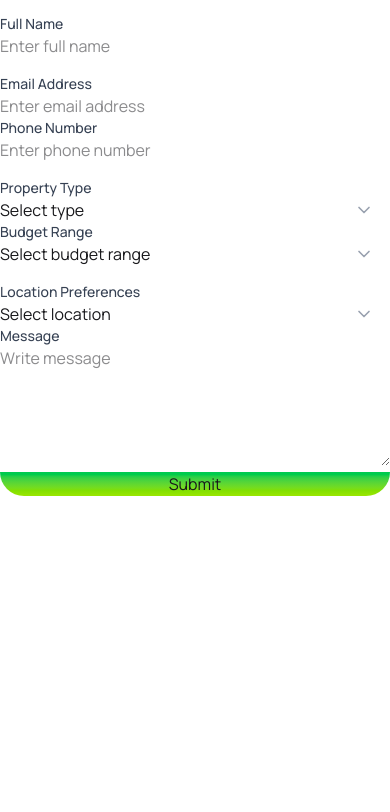
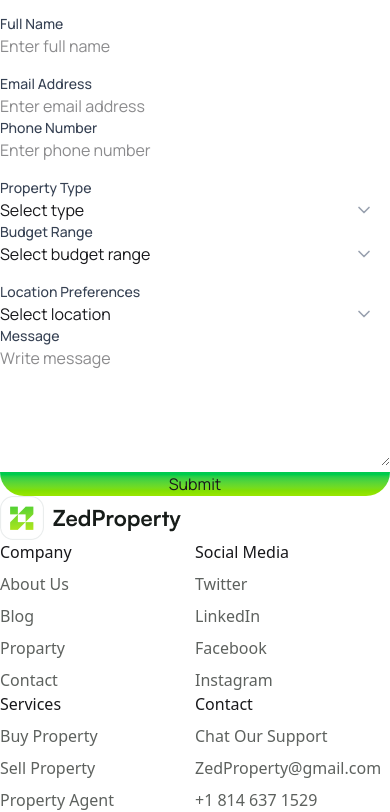
Before and after one commit to Jubayerhusain/zed-property, a React (Vite) app: page / in a window 390 px wide. Shown: the part 7256-8068 px from the top of the page. Before the commit the page ends 7752 px from the top, so only its background shows below. Built offline with nearby package versions, Linux system fonts and the light colour scheme; a web font is replaced by a local one.

Commit message:
footer section added done with hero section responsive done for both device

```diff
--- /dev/null
+++ b/src/components/Footer.jsx
@@ -0,0 +1,50 @@
+import React from "react";
+import logo from "../assets/logo.png";
+
+const Footer = () => {
+  return (
+    <div className="p-10 w-full grid sm:grid-cols-2 " >
+      <div className="" >
+        <div>
+            <img src={logo} alt="" />
+        </div>
+
+      </div>
+      <div className=" grid grid-cols-2 sm:grid-cols-4" >
+        {/* 1st section */}
+        <div className=" grid grid-cols-1 gap-2" >
+        <h1 className=" text-[16px] font-semibold" >Company</h1>
+        <h1 className=" text-[16px] text-[#171C19B2] font-medium" >About Us</h1>
+        <h1 className=" text-[16px] text-[#171C19B2] font-medium" >Blog</h1>
+        <h1 className=" text-[16px] text-[#171C19B2] font-medium" >Proparty</h1>
+        <h1 className=" text-[16px] text-[#171C19B2] font-medium" >Contact</h1>
+      </div>
+      {/* 2nd section  */}
+      <div className=" grid grid-cols-1 gap-2" >
+        <h1 className=" text-[16px] font-semibold" >Social Media</h1>
+        <h1 className=" text-[16px] text-[#171C19B2] font-medium" >Twitter</h1>
+        <h1 className=" text-[16px] text-[#171C19B2] font-medium" >LinkedIn</h1>
+        <h1 className=" text-[16px] text-[#171C19B2] font-medium" >Facebook</h1>
+        <h1 className=" text-[16px] text-[#171C19B2] font-medium" >Instagram</h1>
+      </div>
+
+      {/* 3rd section  */}
+      <div className=" grid grid-cols-1 gap-2" >
+        <h1 className=" text-[16px] font-semibold" >Services</h1>
+        <h1 className=" text-[16px] text-[#171C19B2] font-medium" >Buy Property</h1>
+        <h1 className=" text-[16px] text-[#171C19B2] font-medium" >Sell Property </h1>
+        <h1 className=" text-[16px] text-[#171C19B2] font-medium" >Property Agent</h1>
+      </div>
+      {/* 4th       */}
+      <div className=" grid grid-cols-1 gap-2" >
+        <h1 className=" text-[16px] font-semibold" >Contact</h1>
+        <h1 className=" text-[16px] text-[#171C19B2] font-medium" >Chat Our Support</h1>
+        <h1 className=" text-[16px] text-[#171C19B2] font-medium" >ZedProperty@gmail.com </h1>
+        <h1 className=" text-[16px] text-[#171C19B2] font-medium" >+1 814 637 1529</h1>
+      </div>
+      </div>
+    </div>
+  );
+};
+
+export default Footer;
--- a/src/components/home/Hero.jsx
+++ b/src/components/home/Hero.jsx
@@ -18,11 +18,11 @@ const Hero = () => {
           backgroundPosition: "center",
         }}
       >
-        <div className="absolute w-full px-6 top-8 left-0 lg:max-w-[620px] lg:top-20 lg:left-72 lg:px-0">
-          <h1 className="text-4xl lg:text-7xl text-black font-normal  lg:text-left">
+        <div className="absolute w-full px-6 top-8 left-0 lg:max-w-[620px] lg:top-10 2xl:top-20 lg:left-10 2xl:left-72 lg:px-0">
+          <h1 className="text-4xl lg:text-5xl 2xl:text-7xl text-black font-normal  lg:text-left">
             Unlock the Door to
           </h1>
-          <h1 className="text-4xl lg:text-7xl text-black font-normal lg:text-left">
+          <h1 className="text-4xl lg:text-5xl 2xl:text-7xl text-black font-normal lg:text-left">
             Your{" "}
             <span
               className="bg-gradient-to-t to-[#0BC147] from-[#b6f50a]
@@ -38,7 +38,7 @@ const Hero = () => {
           </p>
         </div>
 
-        <div className="bg-white border-t-6 border-t-lime-200 font-manrope rounded-3xl shadow-2xl p-6 lg:p-8 w-[90%] max-w-md absolute top-[280px] left-1/2 -translate-x-1/2 lg:top-20 lg:right-80 lg:left-auto lg:translate-x-0">
+        <div className="bg-white border-t-6 border-t-lime-200 font-manrope rounded-3xl shadow-2xl p-6 lg:p-8 w-[90%] max-w-md absolute top-[280px] left-1/2 -translate-x-1/2 lg:top-10 2xl:top-20 lg:right-20 2xl:right-80 lg:left-auto lg:translate-x-0">
           <h1 className="text-2xl lg:text-3xl font-bold text-gray-800 mb-6 lg:mb-8 text-center lg:text-left">
             Find Your Dream Home
           </h1>
--- a/src/layouts/Layout.jsx
+++ b/src/layouts/Layout.jsx
@@ -1,6 +1,7 @@
 import React from 'react'
 import { Outlet } from 'react-router-dom'
 import Navbar from '../components/Navbar'
+import Footer from '../components/Footer'
 
 const Layout = () => {
     return (
@@ -10,6 +11,7 @@ const Layout = () => {
             </header>
 
             <Outlet />
+            <Footer></Footer>
 
 
         </div>
```
Also changed, not shown: 1 other file (tests, documents, lock files or other folders).
